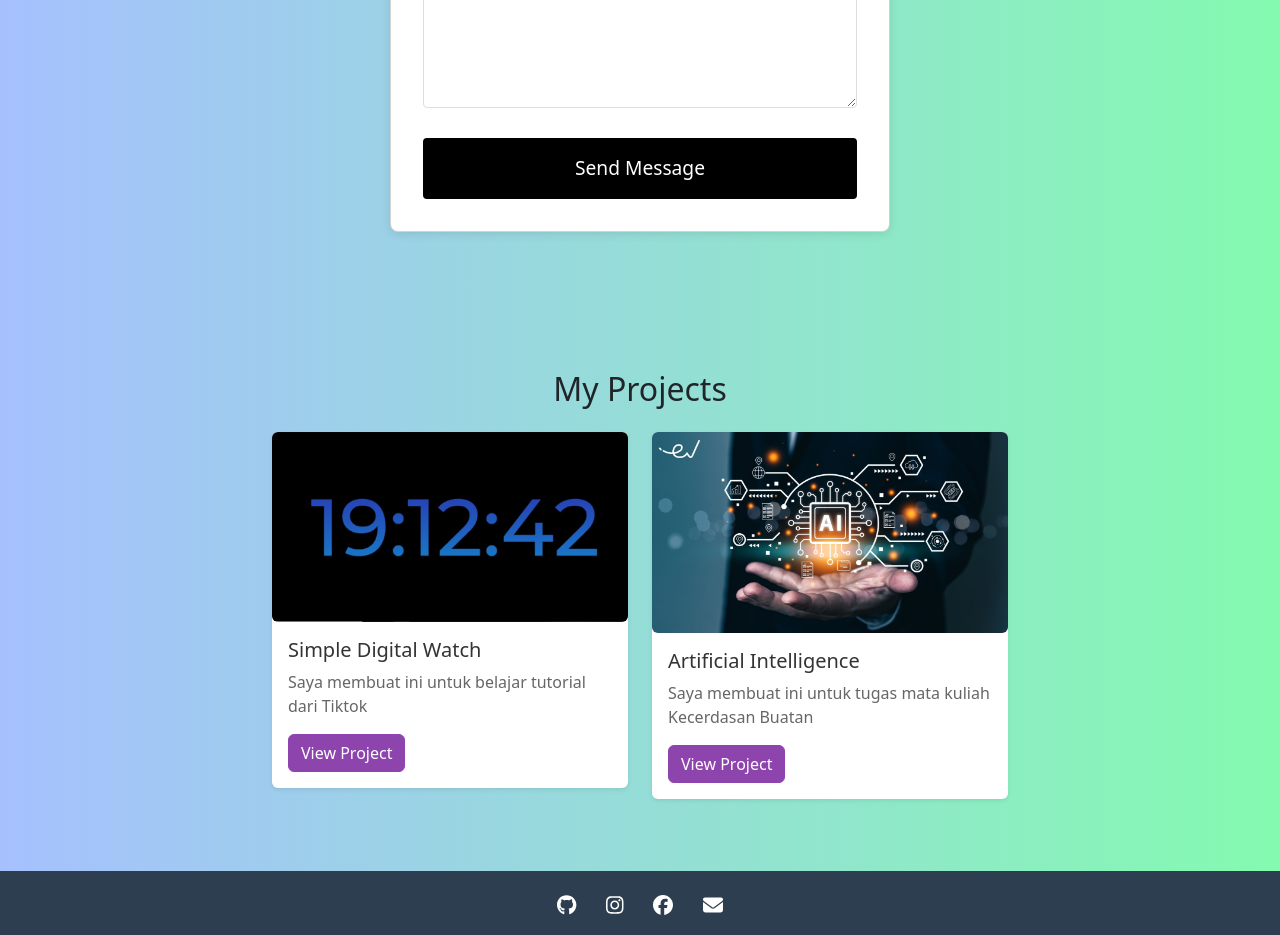
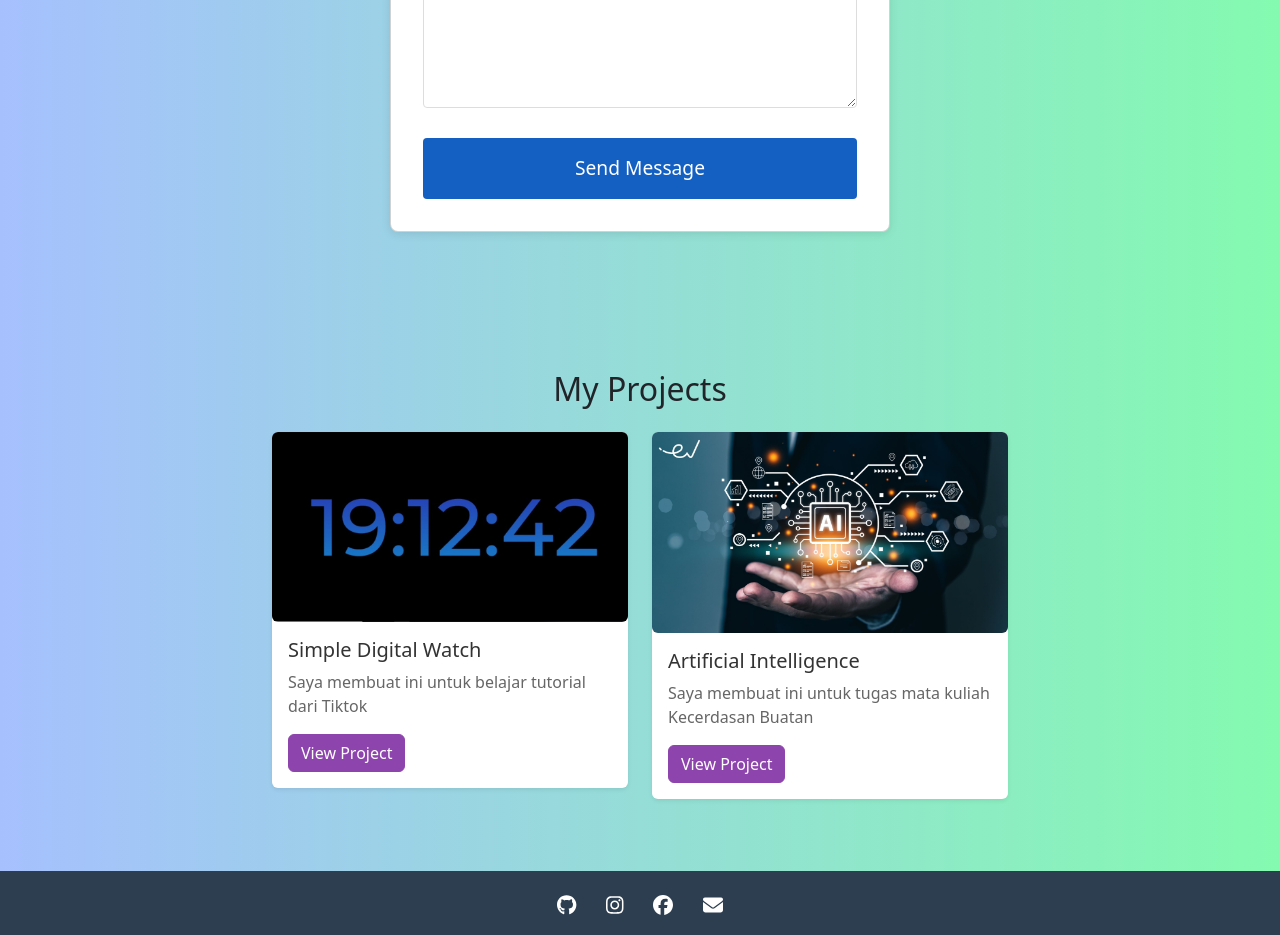
Before and after one commit to RasyifIbnu/responsi_pemrogramanweb, a Nuxt app: page / in a window 1280 px wide. Shown: the part 2000-2935 px from the top of the page. Built offline with nearby package versions, Linux system fonts and the light colour scheme.

Commit message:
modified:   .nuxt/manifest/latest.json 	modified:   .nuxt/manifest/meta/dev.json 	modified:   .nuxt/nitro.json 	modified:   components/ContactSection.vue

```diff
--- a/components/ContactSection.vue
+++ b/components/ContactSection.vue
@@ -15,13 +15,17 @@
           <label for="message">Message</label>
           <textarea id="message" v-model="form.message" required></textarea>
         </div>
-        <button type="submit" class="submit-button">Send Message</button>
+        <button class="submit-button">
+          <a type="submit" class="" href="#home">Send Message</a>
+        </button>
       </form>
     </div>
   </section>
 </template>
 
 <script>
+import HeroSection from '~/components/HeroSection.vue';
+
 export default {
   name: 'ContactSection',
   mounted() {
@@ -29,6 +33,10 @@ export default {
     this.$nextTick(() => {
       this.$AOS.refresh()
   })
+},
+
+components: {
+  HeroSection,
 },
   data() {
     return {
@@ -109,13 +117,18 @@ export default {
   display: block;
   width: 100%;
   padding: 1rem;
-  background-color: #000000;
+  background-color: #145fc2;
   color: #fff;
   border: none;
   border-radius: 4px;
   font-size: 1.2rem;
   cursor: pointer;
   transition: background-color 0.3s;
+
+  a{
+    color: #fff;
+    text-decoration: none;
+  }
 }
 
 .submit-button:hover {
```
